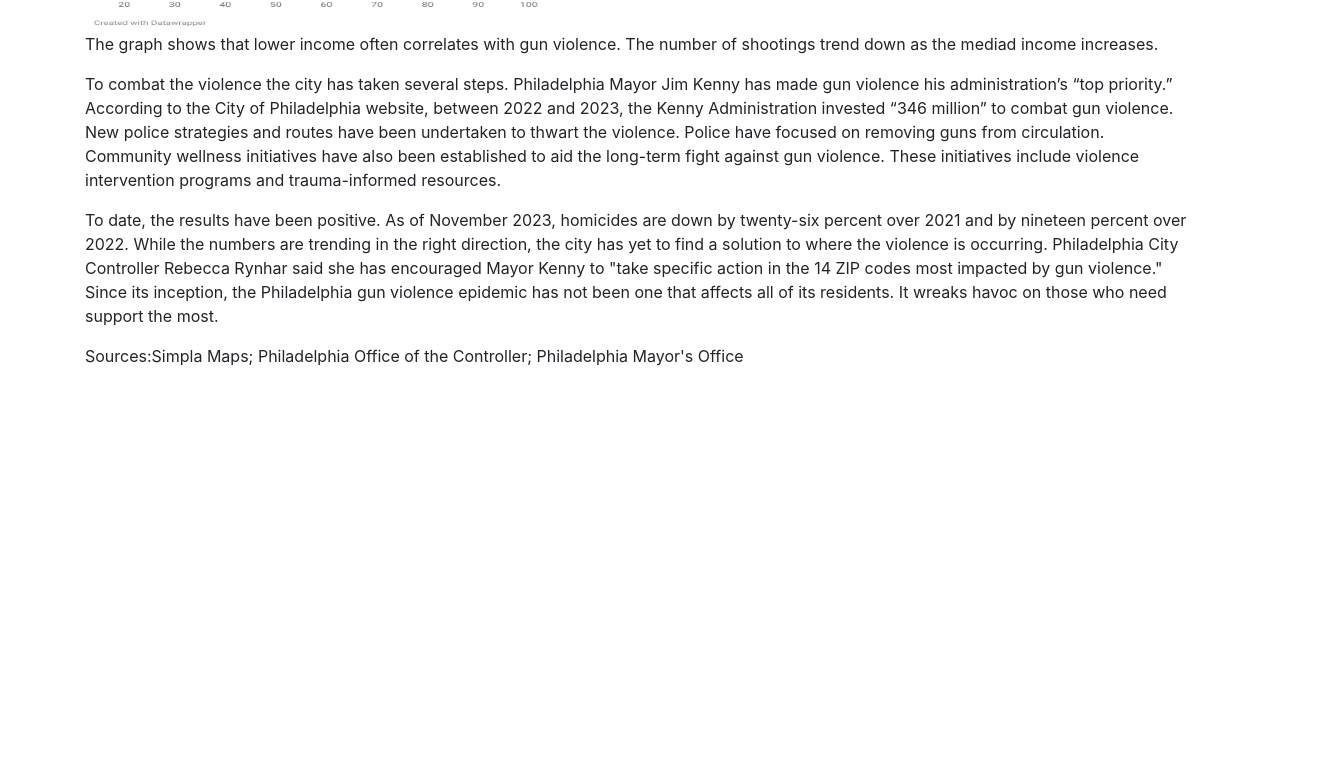
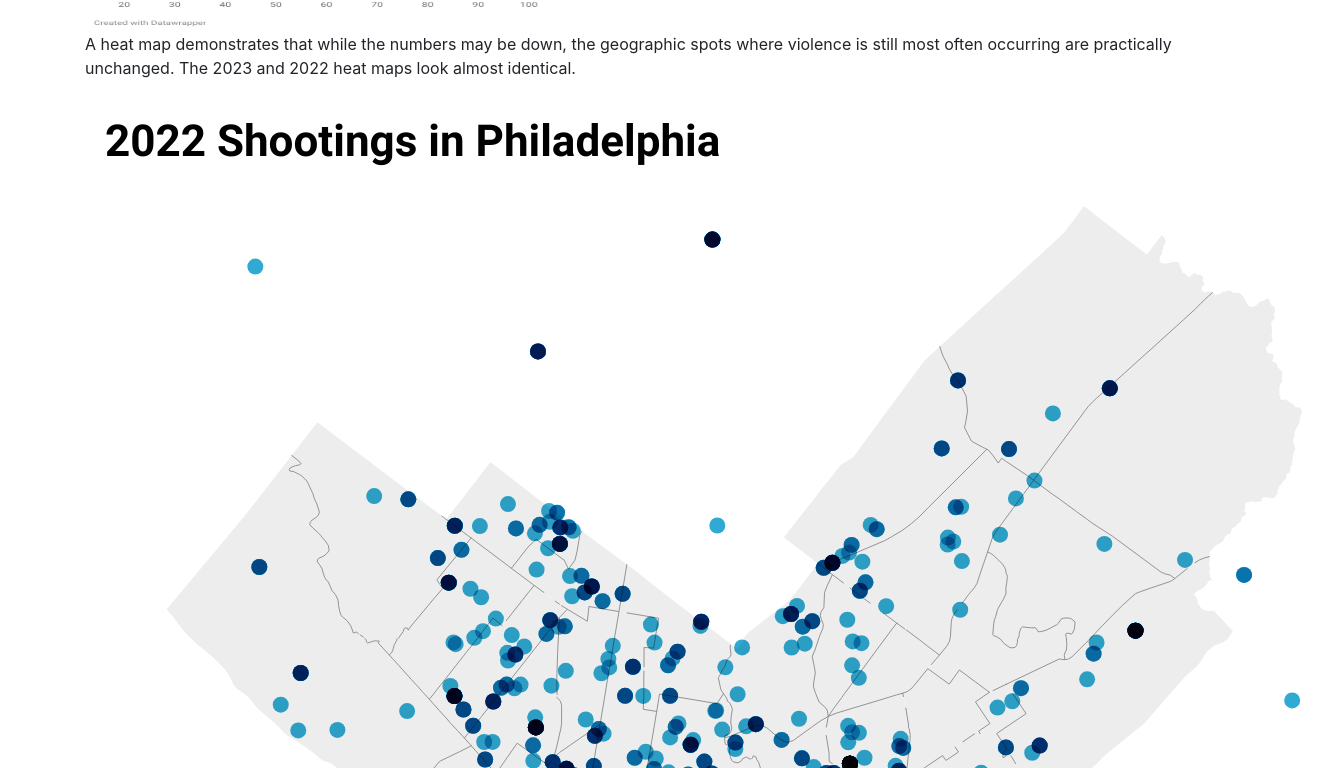
Before and after one commit to cmill2026/cmill2026.github.io.., a plain HTML site: page index.html in a window 1280 px wide. Shown: the part 1732-2500 px from the top of the page, 1325 px wide, since content can reach past the window. Before the commit the page ends 2116 px from the top, so only its background shows below. Drawn offline with nearby package versions, Linux system fonts and the light colour scheme.

Commit message:
Update index.html

```diff
--- a/index.html
+++ b/index.html
@@ -91,7 +91,7 @@
         <div class="col">
             <p>A heat map demonstrates that while the numbers may be down, the geographic spots where violence is still
                 most often occurring are practically unchanged. The 2023 and 2022 heat maps look almost identical.</p>
-            <img src="">
+            <img src="https://github.com/cmill2026/cmill2026.github.io../blob/a8e9538d89458e3a13c9ce5edefce76faea03106/vOjko-2022-shootings-in-philadelphia-.png">
         </div>
     </div>
     <p>The graph shows that lower income often correlates with gun violence. The number of shootings trend down as the mediad income increases.</p>
```
